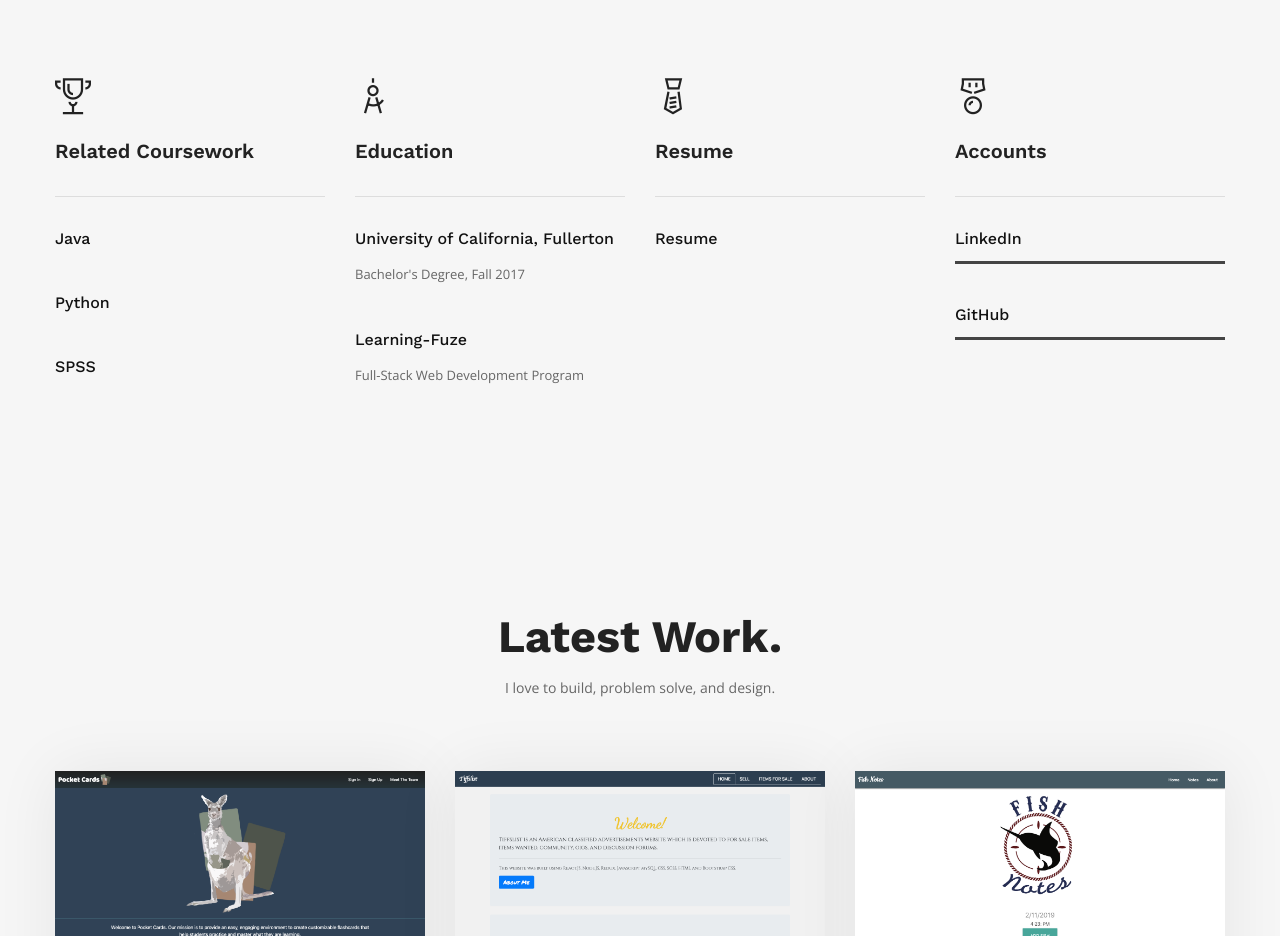
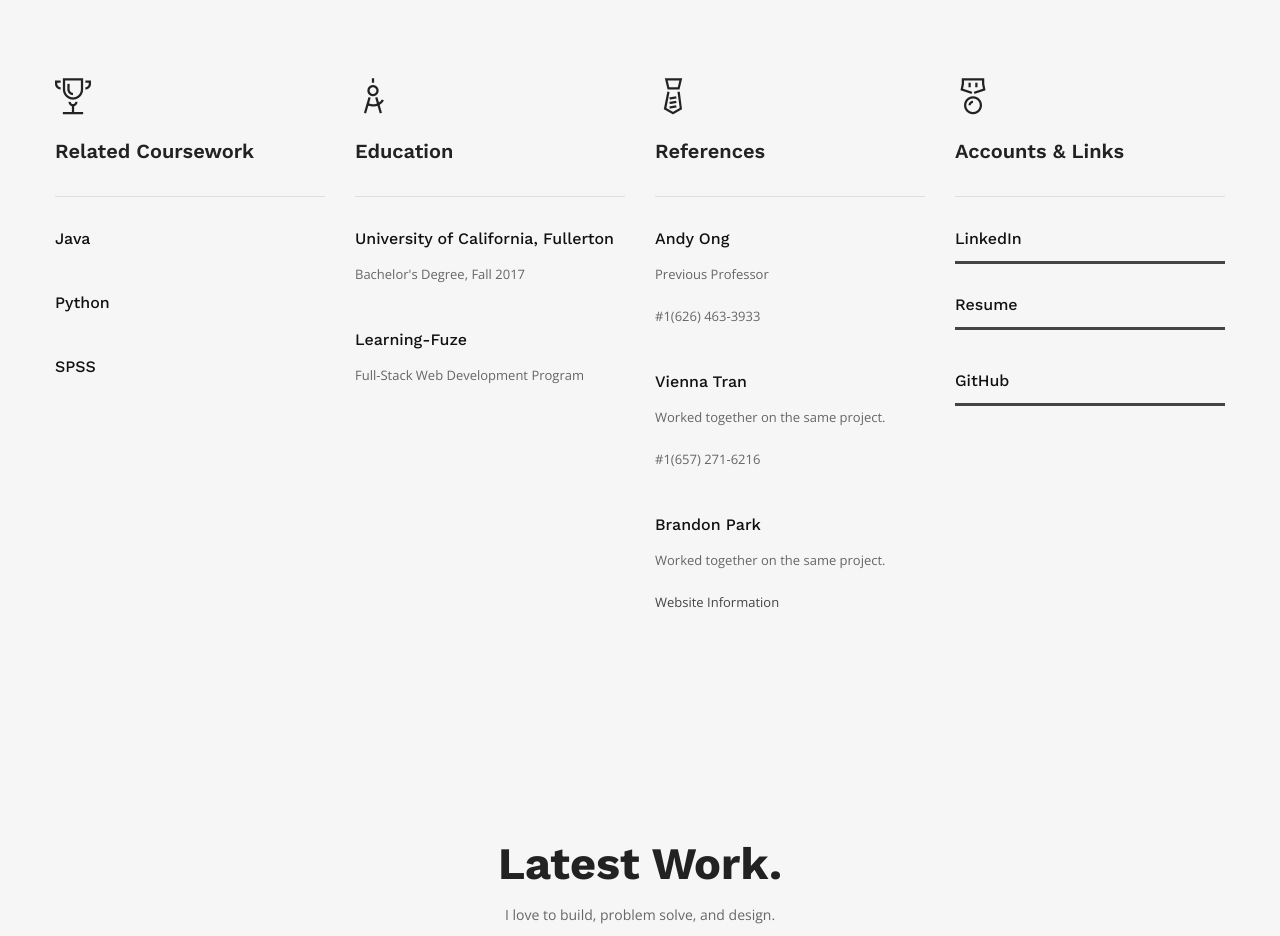
Before and after one commit to Tkim43/portfolio, a plain HTML site: page index.html in a window 1280 px wide. Shown: the part 1620-2556 px from the top of the page. Drawn offline with nearby package versions, Linux system fonts and the light colour scheme; some packages are replaced by stand-ins of ours.

Commit message:
changed resume to references

```diff
--- a/index.html
+++ b/index.html
@@ -210,19 +210,23 @@
                             <div class="profile-icon">
                                 <span class="icon icon-Tie"></span>
                             </div>
-                            <h3 class="profile-title">Resume</h3>
+                            <h3 class="profile-title">References</h3>
                             <hr class="divider divider-gross m-b-30">
                             <div class="profile-content">
-                                <h6><a href ="https://docs.google.com/document/d/1B-MA7K-R-sZkcsM9kpBbafpz4eMr9xhhwt_0-0ptyD0/edit?usp=sharing">Resume</a></h6>
-                            </div>
-                            <!-- <div class="profile-content">
-                                <h6>Lead Developer</h6>
-                                <p>Projects: Beer-Roulette, My pocket Cards, Reversi, Fish Counts</p>
+                                <h6>Andy Ong</h6>
+                                <p>Previous Professor</p>
+                                <p>#1(626) 463-3933</p>
                             </div>
                             <div class="profile-content">
-                                <h6>Git Repository Manager</h6>
-                                <p>Projects: Beer-Roulette, My pocket Cards, Reversi, Fish Counts</p>
-                            </div> -->
+                                <h6>Vienna Tran</h6>
+                                <p>Worked together on the same project.</p>
+                                <p>#1(657) 271-6216</p>
+                            </div>
+                            <div class="profile-content">
+                                <h6>Brandon Park</h6>
+                                <p>Worked together on the same project.</p>
+                                <p><a href="https://brandontravispark.com/" >Website Information</a></p>
+                            </div>
                         </div>
                     </div>
                     <!-- /RESUME COLUMN -->
@@ -233,13 +237,21 @@
                             <div class="profile-icon">
                                 <span class="icon icon-Medal"></span>
                             </div>
-                            <h3 class="profile-title">Accounts</h3>
+                            <h3 class="profile-title">Accounts & Links</h3>
                             <hr class="divider divider-gross m-b-30">
                             <div class="profile-content">
                                 <h6 class="progress-title"><a href="https://www.linkedin.com/in/tiffany-kim-b24966171/">LinkedIn</a></h6>
                             <div class="progress">
                                 <div class="progress-bar" role="progressbar" style="width: 100%;" aria-valuenow="25" aria-valuemin="0" aria-valuemax="100">
                                     <!-- <span>Website</span> -->
+
+                                </div>
+                            </div>
+                            <h6><a href ="https://docs.google.com/document/d/1B-MA7K-R-sZkcsM9kpBbafpz4eMr9xhhwt_0-0ptyD0/edit?usp=sharing">Resume</a></h6>
+                            <div class="progress">
+                                <div class="progress-bar" role="progressbar" style="width: 100%;" aria-valuenow="25" aria-valuemin="0" aria-valuemax="100">
+                                    <!-- <span>Website</span> -->
+
                                 </div>
                             </div>
                             </div>
@@ -470,7 +482,7 @@
                         <div class="col-lg-4 blog-item mb-30">
                             <div class="blog-wrapper blog-column">
                                 <div class="blog-thumb">
-                                    <a href="http://www.tiffanyykim.com/fish-notes">
+                                    <a href="http://fish-notes.tiffanyykim.com/">
                                         <img src="img/blog/fish.png" alt="fish-notes" />
                                     </a>
                                 </div>
```
